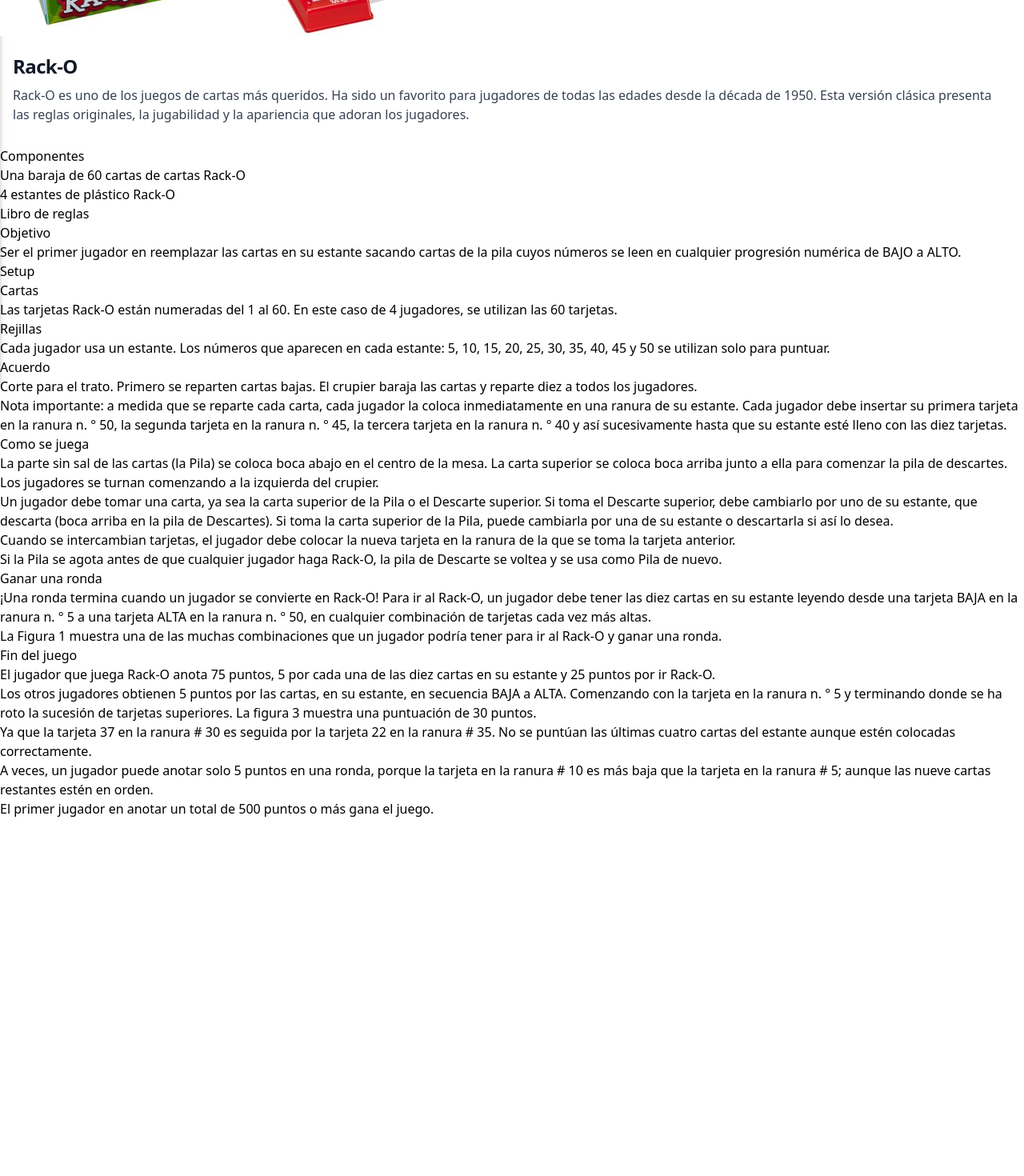
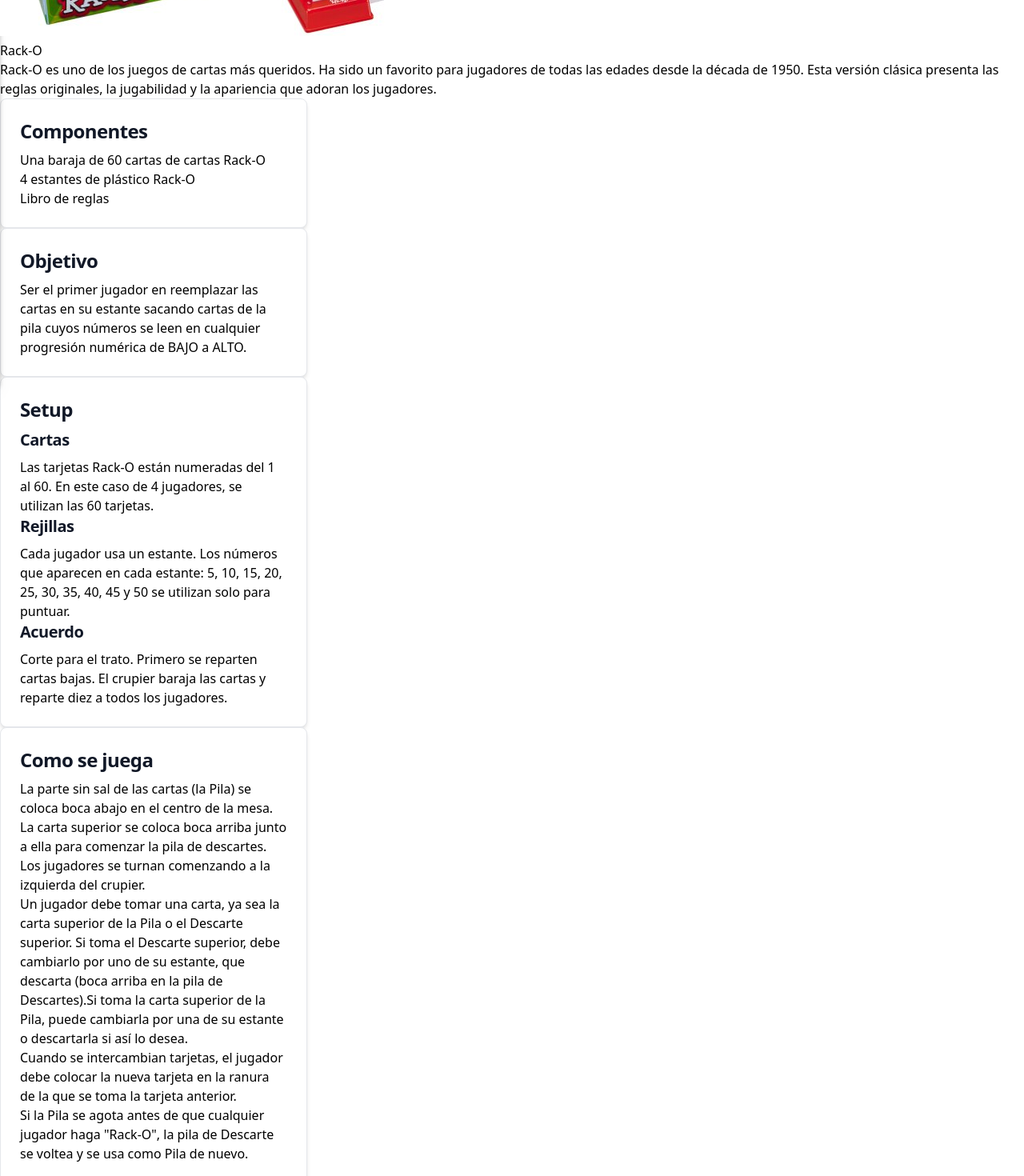
Before and after one commit to owdelc/paginaProyectoRedes, a Next.js app in the folder my-project/: page / in a window 1280 px wide. Shown: the part 320-1790 px from the top of the page at 80% size. Before the commit the page ends 1343 px from the top, so only its background shows below. Built offline with nearby package versions, Linux system fonts and the light colour scheme.

Commit message:
Auto stash before merge of "main" and "origin/main"

```diff
--- a/my-project/pages/index.js
+++ b/my-project/pages/index.js
@@ -6,118 +6,67 @@
     <>
 
     <body>
-      <div className="align-middle">
+      <div classNameName="align-middle">
 
-        <a href="#" classNameName="flex flex-col items-center bg-white rounded-lg border shadow-md md:flex-row md:max-w-xl hover:bg-gray-100 dark:border-gray-700 dark:bg-gray-800 dark:hover:bg-gray-700">
-          <Image classNameName="object-cover w-full h-96 rounded-t-lg md:h-auto md:w-48 md:rounded-none md:rounded-l-lg" src={racko} alt="" />
-          <div className="flex flex-col justify-between p-4 leading-normal">
-            <h1 className="mb-2 text-2xl font-bold tracking-tight text-gray-900 dark:text-white">Rack-O</h1>
-            <p className="mb-3 font-normal text-gray-700 dark:text-gray-400">Rack-O es uno de los juegos de cartas más queridos. Ha sido un favorito para jugadores de todas las edades desde la década de 1950. Esta versión clásica presenta las reglas originales, la jugabilidad y la apariencia que adoran los jugadores.</p>
+        <a href="#" classNameNameName="flex flex-col items-center bg-white rounded-lg border shadow-md md:flex-row md:max-w-xl hover:bg-gray-100 dark:border-gray-700 dark:bg-gray-800 dark:hover:bg-gray-700">
+          <Image classNameNameName="object-cover w-full h-96 rounded-t-lg md:h-auto md:w-48 md:rounded-none md:rounded-l-lg" src={racko} alt="" />
+          <div classNameName="flex flex-col justify-between p-4 leading-normal">
+            <h1 classNameName="mb-2 text-2xl font-bold tracking-tight text-gray-900 dark:text-white">Rack-O</h1>
+            <p classNameName="mb-3 font-normal text-gray-700 dark:text-gray-400">Rack-O es uno de los juegos de cartas más queridos. Ha sido un favorito para jugadores de todas las edades desde la década de 1950. Esta versión clásica presenta las reglas originales, la jugabilidad y la apariencia que adoran los jugadores.</p>
           </div>
         </a>
 
-        <div>
-          <h2>
-            Componentes
-          </h2>
-          <ul>
-            <li>Una baraja de 60 cartas de cartas Rack-O</li>
-            <li>4 estantes de plástico Rack-O</li>
-            <li>Libro de reglas</li>
-          </ul>
-        </div>
 
-        <div>
-          <h2>
-            Objetivo
-          </h2>
-          <p>
-            Ser el primer jugador en reemplazar las cartas en su estante sacando cartas de la pila cuyos números se leen en cualquier progresión numérica de BAJO a ALTO.
-          </p>
-        </div>
+        <a href="#" className="block p-6 max-w-sm bg-white rounded-lg border border-gray-200 shadow-md hover:bg-gray-100 dark:bg-gray-800 dark:border-gray-700 dark:hover:bg-gray-700">
+            <h2 className="mb-2 text-2xl font-bold tracking-tight text-gray-900 dark:text-white">Componentes</h2>
+              <ul>
+                <li>Una baraja de 60 cartas de cartas Rack-O</li>
+                <li>4 estantes de plástico Rack-O</li>
+                <li>Libro de reglas</li>
+              </ul>
+        </a>
 
-        <div>
-          <h2>
-            Setup
-          </h2>
+        <a href="#" className="block p-6 max-w-sm bg-white rounded-lg border border-gray-200 shadow-md hover:bg-gray-100 dark:bg-gray-800 dark:border-gray-700 dark:hover:bg-gray-700">
+            <h2 className="mb-2 text-2xl font-bold tracking-tight text-gray-900 dark:text-white">Objetivo</h2>
+            <p classNameName="mb-3 font-normal text-gray-700 dark:text-gray-400">Ser el primer jugador en reemplazar las cartas en su estante sacando cartas de la pila cuyos números se leen en cualquier progresión numérica de BAJO a ALTO.</p>
+        </a>
 
-          <h3>
-            Cartas
-          </h3>
-          <p>
-            Las tarjetas Rack-O están numeradas del 1 al 60. En este caso de 4 jugadores, se utilizan las 60 tarjetas.
-          </p>
+        <a href="#" className="block p-6 max-w-sm bg-white rounded-lg border border-gray-200 shadow-md hover:bg-gray-100 dark:bg-gray-800 dark:border-gray-700 dark:hover:bg-gray-700">
+            <h2 className="mb-2 text-2xl font-bold tracking-tight text-gray-900 dark:text-white">Setup</h2>
 
-          <h3>
-            Rejillas
-          </h3>
-          <p>
-            Cada jugador usa un estante. Los números que aparecen en cada estante: 5, 10, 15, 20, 25, 30, 35, 40, 45 y 50 se utilizan solo para puntuar.
-          </p>
+            <h3 className="mb-2 text-xl font-bold tracking-tight text-gray-900 dark:text-white">Cartas</h3>
+            <p classNameName="mb-3 font-normal text-gray-700 dark:text-gray-400">Las tarjetas Rack-O están numeradas del 1 al 60. En este caso de 4 jugadores, se utilizan las 60 tarjetas.</p>
 
-          <h3>
-            Acuerdo
-          </h3>
-          <p>
-            Corte para el trato. Primero se reparten cartas bajas. El crupier baraja las cartas y reparte diez a todos los jugadores.
-          </p>
-          <p>
-            Nota importante: a medida que se reparte cada carta, cada jugador la coloca inmediatamente en una ranura de su estante.
-            Cada jugador debe insertar su primera tarjeta en la ranura n. ° 50, la segunda tarjeta en la ranura n. ° 45, la tercera tarjeta en la ranura n. ° 40 y así sucesivamente hasta que su estante esté lleno con las diez tarjetas.
-          </p>
-        </div>
+            <h3 className="mb-2 text-xl font-bold tracking-tight text-gray-900 dark:text-white">Rejillas</h3>
+            <p classNameName="mb-3 font-normal text-gray-700 dark:text-gray-400">Cada jugador usa un estante. Los números que aparecen en cada estante: 5, 10, 15, 20, 25, 30, 35, 40, 45 y 50 se utilizan solo para puntuar.</p>
 
-        <div>
-          <h2>
-            Como se juega
-          </h2>
-          <p>
-            La parte sin sal de las cartas (la Pila) se coloca boca abajo en el centro de la mesa. La carta superior se coloca boca arriba junto a ella para comenzar la pila de descartes. Los jugadores se turnan comenzando a la izquierda del crupier.
-          </p>
-          <p>
-            Un jugador debe tomar una carta, ya sea la carta superior de la Pila o el Descarte superior. Si toma el Descarte superior, debe cambiarlo por uno de su estante, que descarta (boca arriba en la pila de Descartes).
-            Si toma la carta superior de la Pila, puede cambiarla por una de su estante o descartarla si así lo desea.
-          </p>
-          <p>
-            Cuando se intercambian tarjetas, el jugador debe colocar la nueva tarjeta en la ranura de la que se toma la tarjeta anterior.
-          </p>
-          <p>
-            Si la Pila se agota antes de que cualquier jugador haga Rack-O, la pila de Descarte se voltea y se usa como Pila de nuevo.
-          </p>
-        </div>
+            <h3 className="mb-2 text-xl font-bold tracking-tight text-gray-900 dark:text-white">Acuerdo</h3>
+            <p classNameName="mb-3 font-normal text-gray-700 dark:text-gray-400">Corte para el trato. Primero se reparten cartas bajas. El crupier baraja las cartas y reparte diez a todos los jugadores.</p>
 
-        <div>
-          <h2>
-            Ganar una ronda
-          </h2>
-          <p>
-            ¡Una ronda termina cuando un jugador se convierte en Rack-O! Para ir al Rack-O, un jugador debe tener las diez cartas en su estante leyendo desde una tarjeta BAJA en la ranura n. ° 5 a una tarjeta ALTA en la ranura n. ° 50, en cualquier combinación de tarjetas cada vez más altas.
-          </p>
-          <p>
-            La Figura 1 muestra una de las muchas combinaciones que un jugador podría tener para ir al Rack-O y ganar una ronda.
-          </p>
-        </div>
+        </a>
 
-        <div>
-          <h2>
-            Fin del juego
-          </h2>
-          <p>
-            El jugador que juega Rack-O anota 75 puntos, 5 por cada una de las diez cartas en su estante y 25 puntos por ir Rack-O.
-          </p>
-          <p>
-            Los otros jugadores obtienen 5 puntos por las cartas, en su estante, en secuencia BAJA a ALTA. Comenzando con la tarjeta en la ranura n. ° 5 y terminando donde se ha roto la sucesión de tarjetas superiores. La figura 3 muestra una puntuación de 30 puntos.
-          </p>
-          <p>
-            Ya que la tarjeta 37 en la ranura # 30 es seguida por la tarjeta 22 en la ranura # 35. No se puntúan las últimas cuatro cartas del estante aunque estén colocadas correctamente.
-          </p>
-          <p>
-            A veces, un jugador puede anotar solo 5 puntos en una ronda, porque la tarjeta en la ranura # 10 es más baja que la tarjeta en la ranura # 5; aunque las nueve cartas restantes estén en orden.
-          </p>
-          <p>
-            El primer jugador en anotar un total de 500 puntos o más gana el juego.
-          </p>
-        </div>
+        <a href="#" className="block p-6 max-w-sm bg-white rounded-lg border border-gray-200 shadow-md hover:bg-gray-100 dark:bg-gray-800 dark:border-gray-700 dark:hover:bg-gray-700">
+            <h2 className="mb-2 text-2xl font-bold tracking-tight text-gray-900 dark:text-white">Como se juega</h2>
+            <p classNameName="mb-3 font-normal text-gray-700 dark:text-gray-400">La parte sin sal de las cartas (la Pila) se coloca boca abajo en el centro de la mesa. La carta superior se coloca boca arriba junto a ella para comenzar la pila de descartes. Los jugadores se turnan comenzando a la izquierda del crupier.</p>
+            <p classNameName="mb-3 font-normal text-gray-700 dark:text-gray-400">Un jugador debe tomar una carta, ya sea la carta superior de la Pila o el Descarte superior. Si toma el Descarte superior, debe cambiarlo por uno de su estante, que descarta (boca arriba en la pila de Descartes).Si toma la carta superior de la Pila, puede cambiarla por una de su estante o descartarla si así lo desea.</p>
+            <p classNameName="mb-3 font-normal text-gray-700 dark:text-gray-400">Cuando se intercambian tarjetas, el jugador debe colocar la nueva tarjeta en la ranura de la que se toma la tarjeta anterior.</p>
+            <p classNameName="mb-3 font-normal text-gray-700 dark:text-gray-400">Si la Pila se agota antes de que cualquier jugador haga "Rack-O", la pila de Descarte se voltea y se usa como Pila de nuevo.</p>
+        </a>
+
+        <a href="#" className="block p-6 max-w-sm bg-white rounded-lg border border-gray-200 shadow-md hover:bg-gray-100 dark:bg-gray-800 dark:border-gray-700 dark:hover:bg-gray-700">
+            <h2 className="mb-2 text-2xl font-bold tracking-tight text-gray-900 dark:text-white">Ganar una ronda</h2>
+            <p classNameName="mb-3 font-normal text-gray-700 dark:text-gray-400">¡Una ronda termina cuando un jugador se convierte en Rack-O! Para ir al Rack-O, un jugador debe tener las diez cartas en su estante leyendo desde una tarjeta BAJA en la ranura n. ° 5 a una tarjeta ALTA en la ranura n. ° 50, en cualquier combinación de tarjetas cada vez más altas.</p>
+            <p classNameName="mb-3 font-normal text-gray-700 dark:text-gray-400">La Figura 1 muestra una de las muchas combinaciones que un jugador podría tener para ir al Rack-O y ganar una ronda.</p>
+        </a>
+
+        <a href="#" className="block p-6 max-w-sm bg-white rounded-lg border border-gray-200 shadow-md hover:bg-gray-100 dark:bg-gray-800 dark:border-gray-700 dark:hover:bg-gray-700">
+            <h2 className="mb-2 text-2xl font-bold tracking-tight text-gray-900 dark:text-white">Fin del juego</h2>
+              <p classNameName="mb-3 font-normal text-gray-700 dark:text-gray-400">El jugador que juega Rack-O anota 75 puntos, 5 por cada una de las diez cartas en su estante y 25 puntos por ir Rack-O.</p>
+              <p classNameName="mb-3 font-normal text-gray-700 dark:text-gray-400">Los otros jugadores obtienen 5 puntos por las cartas, en su estante, en secuencia BAJA a ALTA. Comenzando con la tarjeta en la ranura n. ° 5 y terminando donde se ha roto la sucesión de tarjetas superiores. La figura 3 muestra una puntuación de 30 puntos.</p>
+              <p classNameName="mb-3 font-normal text-gray-700 dark:text-gray-400">Ya que la tarjeta 37 en la ranura # 30 es seguida por la tarjeta 22 en la ranura # 35. No se puntúan las últimas cuatro cartas del estante aunque estén colocadas correctamente.</p>
+              <p classNameName="mb-3 font-normal text-gray-700 dark:text-gray-400">A veces, un jugador puede anotar solo 5 puntos en una ronda, porque la tarjeta en la ranura # 10 es más baja que la tarjeta en la ranura # 5; aunque las nueve cartas restantes estén en orden.</p>
+              <p classNameName="mb-3 font-normal text-gray-700 dark:text-gray-400">A veces, un jugador puede anotar solo 5 puntos en una ronda, porque la tarjeta en la ranura # 10 es más baja que la tarjeta en la ranura # 5; aunque las nueve cartas restantes estén en orden.</p>
+        </a>
 
       </div>
     </body>
```
Also changed, not shown: 1 other file (tests, documents, lock files or other folders).
